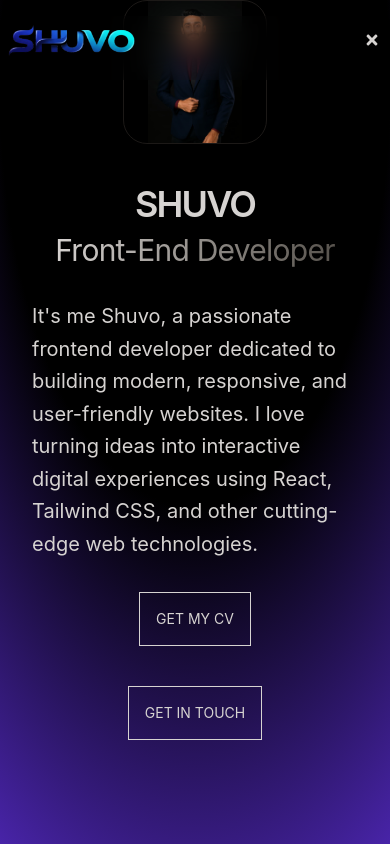
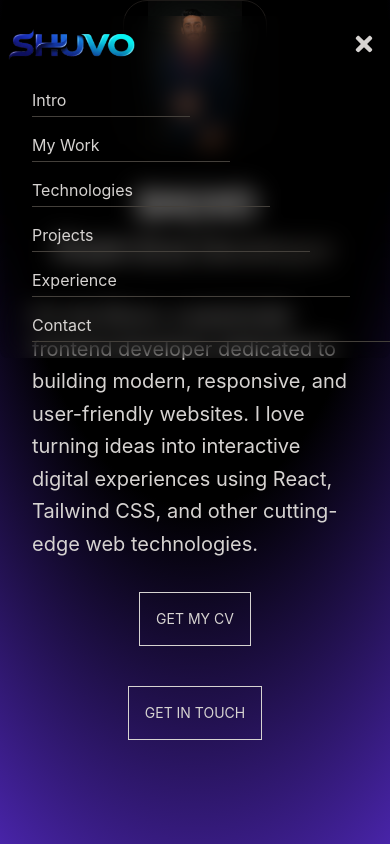
Before and after one commit to Developer-Shuvo/Portfolio, a React (Vite) app: page / in a window 390 px wide. Both pictures are taken after a click on the button 372 px from the left and 40 px from the top of the page. Shown: the top 844 px of the page. Built offline with nearby package versions, Linux system fonts and the light colour scheme.

Commit message:
Mobile Menubar link update

```diff
--- a/src/assets/Components/Navbar/Navbar.jsx
+++ b/src/assets/Components/Navbar/Navbar.jsx
@@ -1,6 +1,6 @@
 import React, { useState } from "react";
 import logo from "./logo.png";
-import { FaBars, FaTimes } from "react-icons/fa";
+import { FaBars, FaTimes, FaTimesCircle } from "react-icons/fa";
 import { ul } from "framer-motion/client";
 
 const Navbar = () => {
@@ -128,16 +128,72 @@ const Navbar = () => {
                 onClick={toggleMobileMenu}
               >
                 {isMobileMenuOpen ? (
-                  <FaTimes className="m-2 h6 w-5" />
+                  <FaTimes className="m-4 h-6 w-5" />
                 ) : (
-                  <FaBars className="m-2 h-6 w-5" />
+                  <FaBars className="m-4 h-6 w-5" />
                 )}
               </button>
             </div>
           </div>
 
           {isMobileMenuOpen && (
-            <ul className="ml-4 mt-4 flex flex-col gap-4 backdrop-blur-md"></ul>
+            // Links for mobile view
+            <ul className="ml-8 mt-4 pb-4 flex flex-col gap-4 backdrop-blur-md">
+              <li className="border-b pb-1 mr-50 border-0.5 border-stone-700">
+                <a
+                  className="text-md hover:text-yellow-400 ease-in-out duration-300 "
+                  href="#"
+                  onClick={"#"}
+                >
+                  Intro
+                </a>
+              </li>
+              <li className="border-b pb-1 mr-40 border-0.5 border-stone-700">
+                <a
+                  className="text-md hover:text-yellow-400 ease-in-out duration-300"
+                  href="#"
+                  onClick={"#"}
+                >
+                  My Work
+                </a>
+              </li>
+              <li className="border-b pb-1 mr-30 border-0.5 border-stone-700">
+                <a
+                  className="text-md hover:text-yellow-400 ease-in-out duration-300"
+                  href="#"
+                  onClick={"#"}
+                >
+                  Technologies
+                </a>
+              </li>
+              <li className="border-b pb-1 mr-20 border-0.5 border-stone-700">
+                <a
+                  className="text-md hover:text-yellow-400 ease-in-out duration-300"
+                  href="#"
+                  onClick={"#"}
+                >
+                  Projects
+                </a>
+              </li>
+              <li className="border-b pb-1 mr-10 border-0.5 border-stone-700">
+                <a
+                  className="text-md hover:text-yellow-400 ease-in-out duration-300"
+                  href="#"
+                  onClick={"#"}
+                >
+                  Experience
+                </a>
+              </li>
+              <li className="border-b pb-1 mr-0 border-0.5 border-stone-700">
+                <a
+                  className="text-md hover:text-yellow-400 ease-in-out duration-300"
+                  href="#"
+                  onClick={"#"}
+                >
+                  Contact
+                </a>
+              </li>
+            </ul>
           )}
           {/* _________________ */}
         </div>
```
